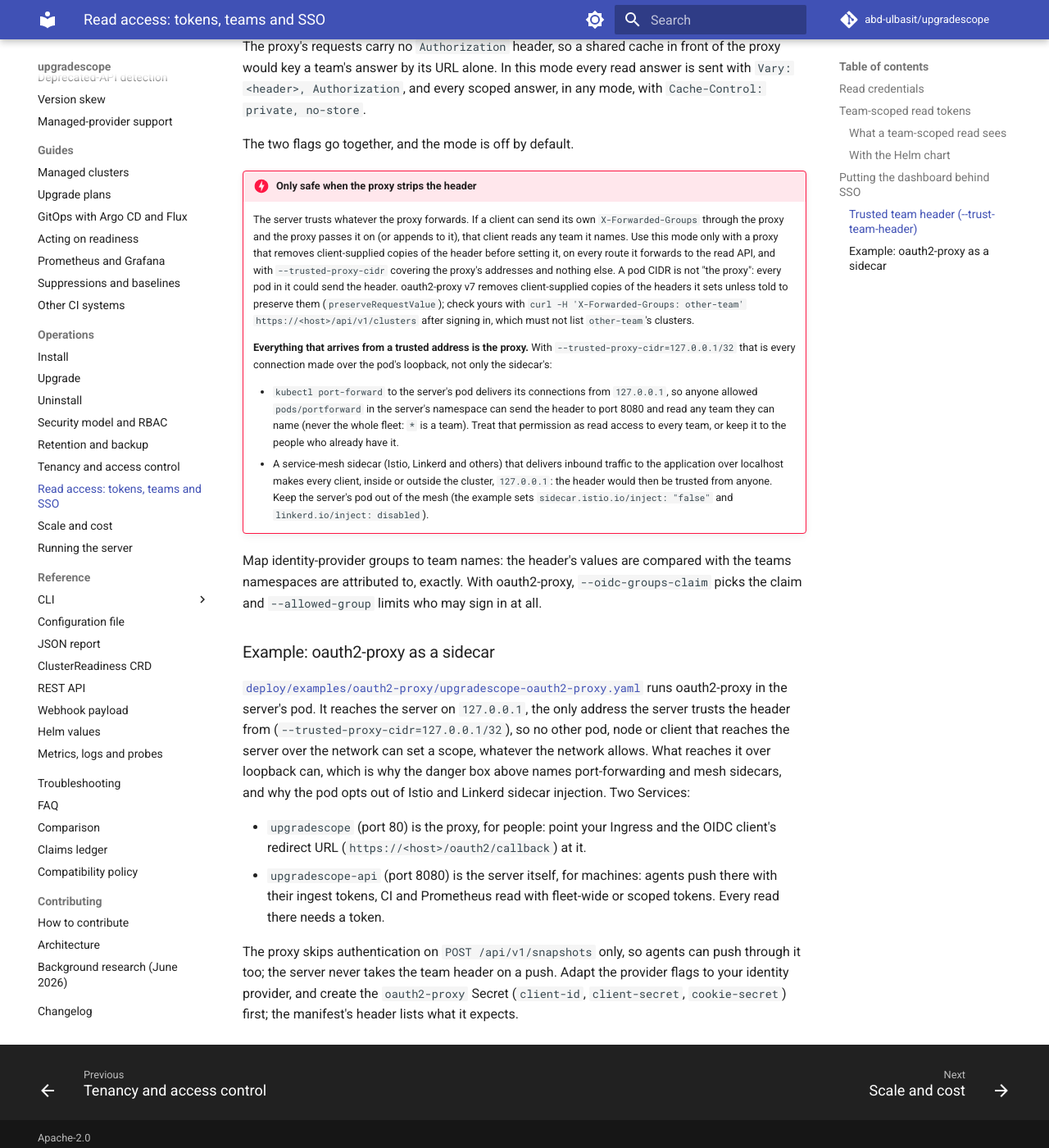
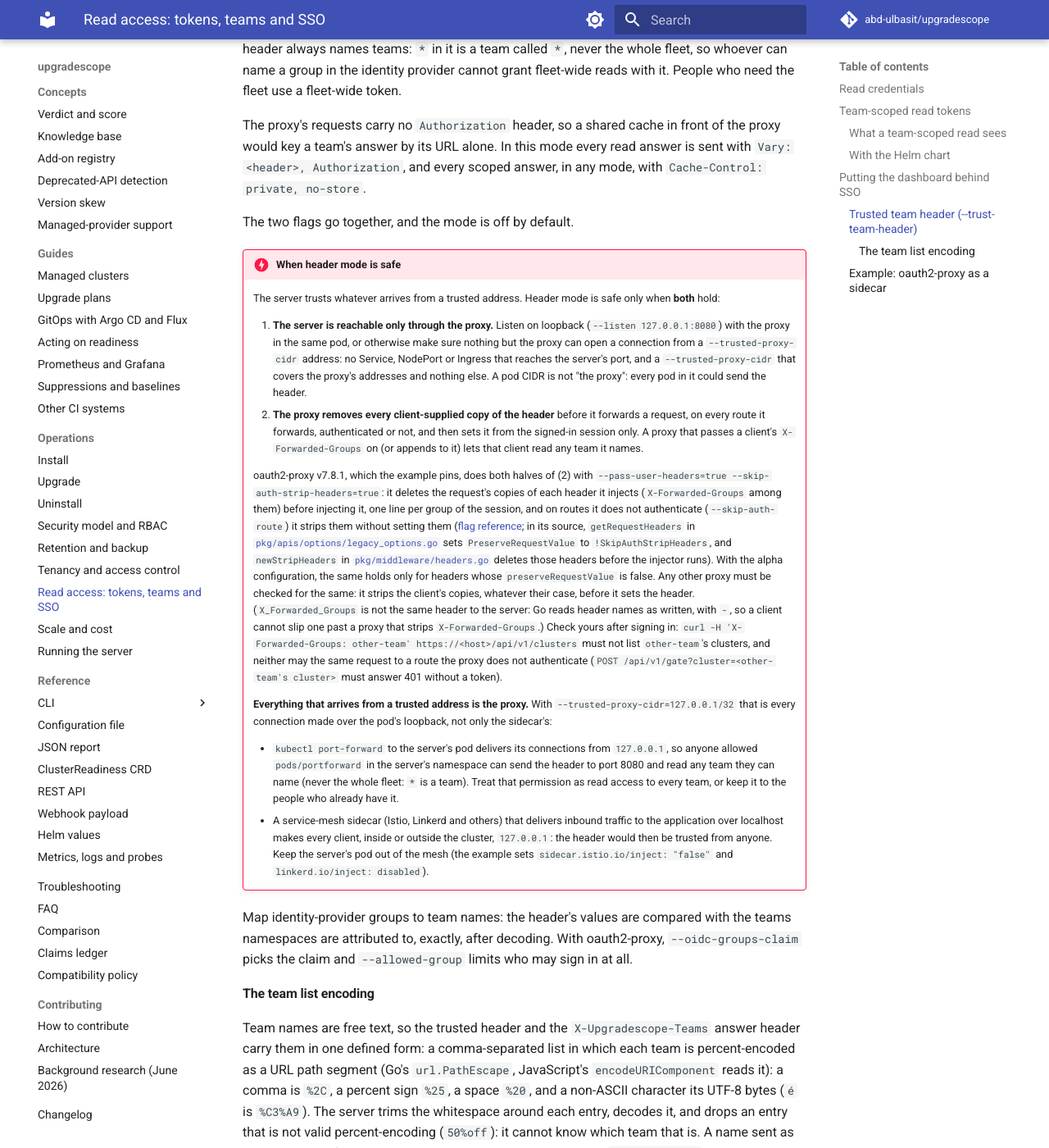
Before and after one commit to abd-ulbasit/upgradescope, an MkDocs documentation site: the page built from docs/operations/auth.md, in a window 1280 px wide and 1400 px high, scrolled down 6066 px. Shown: the whole window at 82% size. Built offline with MkDocs 1.6.1 and Material for MkDocs 9.7.7, drawn with Linux system fonts in a browser that asks for light colours; comment, search, counter and statistics services are not loaded; some of the changed text lies outside the part shown.

Commit message:
fix(examples): oauth2-proxy example reachable only through the proxy, header stripping pinned
Header mode is safe only when serve is reachable through the proxy alone
and the proxy strips client copies of the header. The example now has
serve listen on 127.0.0.1:8080 in the pod, one Service exposing the
proxy's port only (agents, CI and Prometheus use skip-auth routes, the
kubelet probes serve through it), and pins oauth2-proxy v7.8.1 with
--skip-auth-strip-headers=true, under which that version deletes a
client's copies of every header it injects on all routes
(legacy_options.go getRequestHeaders sets PreserveRequestValue to
!SkipAuthStripHeaders; middleware/headers.go strips before injecting).
The example test asserts all three, and auth.md states the conditions,
cites the source, and says any other proxy must strip client copies.

Refs #72

Co-Authored-By: Claude Fable 5 <noreply@anthropic.com>

````diff
--- a/docs/operations/auth.md
+++ b/docs/operations/auth.md
@@ -9,10 +9,15 @@ Every read is answered for a **scope**: the whole fleet, or a set of
 teams. Teams are the attribution findings already carry (a namespace's
 team label, or the server's `--team-map` rule that overrides it), so a
 team can be handed a view of its own clusters and findings without the
-rest of the fleet. A scope lists its teams comma separated, and `*` in a
-token's scope is the whole fleet, so `--team-map` refuses a team name
-that holds a comma or whitespace or is `*`; a namespace label value
-cannot hold either.
+rest of the fleet. A team name is free text: a `--team-map` team can be
+`Platform Team` or `Équipe, Paris`. A read token names one team per
+`--teams` flag, taken as written, and the trusted header and the
+`X-Upgradescope-Teams` answer header use the
+[team list encoding](#the-team-list-encoding). The one name a scope
+cannot hold is `*`, a token's scope of the whole fleet: a `--team-map`
+team called `*` is read as the team `(*)` (serve logs a warning at
+startup and keeps serving), so mint its token with `--teams '(*)'`. A
+namespace label value cannot be `*`.
 
 ## Read credentials
 
@@ -22,7 +27,7 @@ The server checks, in this order:
 |---|---|---|
 | `--read-token` | the whole fleet | `serve --read-token` (or `$UPGRADESCOPE_READ_TOKEN`, `--read-token-file`) |
 | the admin token | the whole fleet | `serve --admin-token` |
-| a stored read token | its teams, or the whole fleet for `*` | `upgradescope tokens create --read --teams payments,checkout` |
+| a stored read token | its teams, or the whole fleet for `*` | `upgradescope tokens create --read --teams payments --teams checkout` |
 | a trusted proxy's team header | the teams it lists, never the whole fleet | `serve --trust-team-header X-Forwarded-Groups --trusted-proxy-cidr 127.0.0.1/32` |
 | nothing | the whole fleet, only while the read API is open | no `--read-token`, no read token ever minted, no trusted header |
 
@@ -34,7 +39,7 @@ loopback unless `--allow-anonymous-read` is set.
 ## Team-scoped read tokens
 
 ```console
-$ upgradescope tokens create --read --teams payments,checkout
+$ upgradescope tokens create --read --teams payments --teams checkout
 3f9a1c0e...  (the token, on stdout alone)
 read token id 1 (prefix 3f9a1c0e) for teams checkout,payments created — shown once: ...
 $ upgradescope tokens create --read --teams '*'
@@ -215,20 +220,21 @@ operators and their CLI, not to the dashboard.
 ### Trusted team header (`--trust-team-header`)
 
 ```
-upgradescope serve --trust-team-header X-Forwarded-Groups --trusted-proxy-cidr 127.0.0.1/32
+upgradescope serve --listen 127.0.0.1:8080 \
+  --trust-team-header X-Forwarded-Groups --trusted-proxy-cidr 127.0.0.1/32
 ```
 
 A read whose TCP peer is in a `--trusted-proxy-cidr` range and that
-carries the header reads as the teams it lists, comma separated, every
-copy of the header counted (oauth2-proxy sends one per group). A bearer
-token, when one is presented and valid, takes precedence. The peer is the
-connection's source address, never `X-Forwarded-For`. From any other
-address the header is ignored: a client that reaches the server directly
-cannot spoof it, and needs a token. The header always names teams: `*` in
-it is a team called `*`, never the whole fleet, so whoever can name a
-group in the identity provider cannot grant fleet-wide reads with it.
-People who need the fleet use a fleet-wide token, which the dashboard
-sends through the proxy.
+carries the header reads as the teams it lists, in the
+[team list encoding](#the-team-list-encoding), every copy of the header
+counted (oauth2-proxy sends one per group). A bearer token, when one is
+presented and valid, takes precedence. The peer is the connection's
+source address, never `X-Forwarded-For`. From any other address the
+header is ignored: a client that reaches the server directly cannot
+spoof it, and needs a token. The header always names teams: `*` in it is
+a team called `*`, never the whole fleet, so whoever can name a group in
+the identity provider cannot grant fleet-wide reads with it. People who
+need the fleet use a fleet-wide token.
 
 The proxy's requests carry no `Authorization` header, so a shared cache
 in front of the proxy would key a team's answer by its URL alone. In
@@ -238,19 +244,49 @@ and every scoped answer, in any mode, with
 
 The two flags go together, and the mode is off by default.
 
-!!! danger "Only safe when the proxy strips the header"
-    The server trusts whatever the proxy forwards. If a client can send
-    its own `X-Forwarded-Groups` through the proxy and the proxy passes it
-    on (or appends to it), that client reads any team it names. Use this
-    mode only with a proxy that removes client-supplied copies of the
-    header before setting it, on every route it forwards to the read API,
-    and with `--trusted-proxy-cidr` covering the proxy's addresses and
-    nothing else. A pod CIDR is not "the proxy": every pod in it could
-    send the header. oauth2-proxy v7 removes client-supplied copies of
-    the headers it sets unless told to preserve them
-    (`preserveRequestValue`); check yours with
+!!! danger "When header mode is safe"
+    The server trusts whatever arrives from a trusted address. Header
+    mode is safe only when **both** hold:
+
+    1. **The server is reachable only through the proxy.** Listen on
+       loopback (`--listen 127.0.0.1:8080`) with the proxy in the same
+       pod, or otherwise make sure nothing but the proxy can open a
+       connection from a `--trusted-proxy-cidr` address: no Service,
+       NodePort or Ingress that reaches the server's port, and a
+       `--trusted-proxy-cidr` that covers the proxy's addresses and
+       nothing else. A pod CIDR is not "the proxy": every pod in it could
+       send the header.
+    2. **The proxy removes every client-supplied copy of the header**
+       before it forwards a request, on every route it forwards,
+       authenticated or not, and then sets it from the signed-in session
+       only. A proxy that passes a client's `X-Forwarded-Groups` on (or
+       appends to it) lets that client read any team it names.
+
+    oauth2-proxy v7.8.1, which the example pins, does both halves of
+    (2) with `--pass-user-headers=true --skip-auth-strip-headers=true`:
+    it deletes the request's copies of each header it injects
+    (`X-Forwarded-Groups` among them) before injecting it, one line per
+    group of the session, and on routes it does not authenticate
+    (`--skip-auth-route`) it strips them without setting them
+    ([flag reference](https://oauth2-proxy.github.io/oauth2-proxy/7.8.x/configuration/overview);
+    in its source, `getRequestHeaders` in
+    [`pkg/apis/options/legacy_options.go`](https://github.com/oauth2-proxy/oauth2-proxy/blob/v7.8.1/pkg/apis/options/legacy_options.go)
+    sets `PreserveRequestValue` to `!SkipAuthStripHeaders`, and
+    `newStripHeaders` in
+    [`pkg/middleware/headers.go`](https://github.com/oauth2-proxy/oauth2-proxy/blob/v7.8.1/pkg/middleware/headers.go)
+    deletes those headers before the injector runs). With the alpha
+    configuration, the same holds only for headers whose
+    `preserveRequestValue` is false. Any other proxy must be checked for
+    the same: it strips the client's copies, whatever their case, before
+    it sets the header. (`X_Forwarded_Groups` is not the same header to
+    the server: Go reads header names as written, with `-`, so a client
+    cannot slip one past a proxy that strips `X-Forwarded-Groups`.)
+    Check yours after signing in:
     `curl -H 'X-Forwarded-Groups: other-team' https://<host>/api/v1/clusters`
-    after signing in, which must not list `other-team`'s clusters.
+    must not list `other-team`'s clusters, and neither may the same
+    request to a route the proxy does not authenticate
+    (`POST /api/v1/gate?cluster=<other-team's cluster>` must answer 401
+    without a token).
 
     **Everything that arrives from a trusted address is the proxy.** With
     `--trusted-proxy-cidr=127.0.0.1/32` that is every connection made
@@ -270,30 +306,64 @@ The two flags go together, and the mode is off by default.
       `linkerd.io/inject: disabled`).
 
 Map identity-provider groups to team names: the header's values are
-compared with the teams namespaces are attributed to, exactly. With
-oauth2-proxy, `--oidc-groups-claim` picks the claim and `--allowed-group`
-limits who may sign in at all.
+compared with the teams namespaces are attributed to, exactly, after
+decoding. With oauth2-proxy, `--oidc-groups-claim` picks the claim and
+`--allowed-group` limits who may sign in at all.
+
+#### The team list encoding
+
+Team names are free text, so the trusted header and the
+`X-Upgradescope-Teams` answer header carry them in one defined form: a
+comma-separated list in which each team is percent-encoded as a URL path
+segment (Go's `url.PathEscape`, JavaScript's `encodeURIComponent` reads
+it): a comma is `%2C`, a percent sign `%25`, a space `%20`, and a
+non-ASCII character its UTF-8 bytes (`é` is `%C3%A9`). The server trims
+the whitespace around each entry, decodes it, and drops an entry that is
+not valid percent-encoding (`50%off`): it cannot know which team that
+is. A name sent as is reads as itself when it holds no comma and no
+percent sign: `Platform Team`, or raw UTF-8 `équipe`, both work, which is
+what oauth2-proxy sends for such groups. A group whose name holds a comma
+or a percent sign must be sent encoded, or renamed: oauth2-proxy sends
+it as is, and `a,b` would read as the teams `a` and `b`.
+
+| Team | In the header |
+|---|---|
+| `payments` | `payments` |
+| `Platform Team` | `Platform Team` or `Platform%20Team` |
+| `Équipe, Paris` | `%C3%89quipe%2C%20Paris` |
+| two teams, `payments` and `web` | `payments,web`, or two header lines |
+
+`X-Upgradescope-Teams` on a scoped answer is always fully encoded
+(`Platform%20Team,payments`), and the dashboard decodes it.
 
 ### Example: oauth2-proxy as a sidecar
 
 [`deploy/examples/oauth2-proxy/upgradescope-oauth2-proxy.yaml`](https://github.com/abd-ulbasit/upgradescope/blob/main/deploy/examples/oauth2-proxy/upgradescope-oauth2-proxy.yaml)
-runs oauth2-proxy in the server's pod. It reaches the server on
-`127.0.0.1`, the only address the server trusts the header from
-(`--trusted-proxy-cidr=127.0.0.1/32`), so no other pod, node or client
-that reaches the server over the network can set a scope, whatever the
-network allows. What reaches it over loopback can, which is why the
-danger box above names port-forwarding and mesh sidecars, and why the
-pod opts out of Istio and Linkerd sidecar injection. Two Services:
+runs oauth2-proxy v7.8.1 in the server's pod and holds both conditions
+above (its test, `deploy/examples/examples_test.go`, fails if one goes):
 
-- `upgradescope` (port 80) is the proxy, for people: point your Ingress
-  and the OIDC client's redirect URL (`https://<host>/oauth2/callback`)
-  at it.
-- `upgradescope-api` (port 8080) is the server itself, for machines:
-  agents push there with their ingest tokens, CI and Prometheus read with
-  fleet-wide or scoped tokens. Every read there needs a token.
+- `serve` listens on `127.0.0.1:8080`, so it is reachable only from
+  inside the pod, and trusts the header from `127.0.0.1/32` only. The
+  one Service, `upgradescope` (port 80), exposes the proxy's port and
+  never the server's. Point your Ingress and the OIDC client's redirect
+  URL (`https://<host>/oauth2/callback`) at it.
+- The proxy pins `--pass-user-headers=true` and
+  `--skip-auth-strip-headers=true`, and leaves `Authorization` alone
+  (`--pass-basic-auth=false`).
 
-The proxy skips authentication on `POST /api/v1/snapshots` only, so agents
-can push through it too; the server never takes the team header on a push.
+Machines use the same Service, on the routes the proxy does not
+authenticate: agents push to `POST /api/v1/snapshots` with their ingest
+tokens, CI posts to `POST /api/v1/gate` and Prometheus scrapes
+`GET /metrics` with read tokens, and the kubelet probes `/readyz` and
+`/healthz` through it (serve does not listen on the pod's address). The
+proxy strips the group header on those routes too, so each request reads
+as the token it presents and nothing else: without one, `401`. Every
+other read through the proxy needs a signed-in person; operators reach
+the server itself with `kubectl port-forward` to port 8080 and a token
+(the danger box above says what that permission allows). What reaches
+the server over loopback is trusted with the header, which is why the
+pod opts out of Istio and Linkerd sidecar injection.
+
 Adapt the provider flags to your identity provider, and create the
 `oauth2-proxy` Secret (`client-id`, `client-secret`, `cookie-secret`)
 first; the manifest's header lists what it expects.
````
Also changed, not shown: docs/claims.md (+2 -2 lines), 2 other files.
